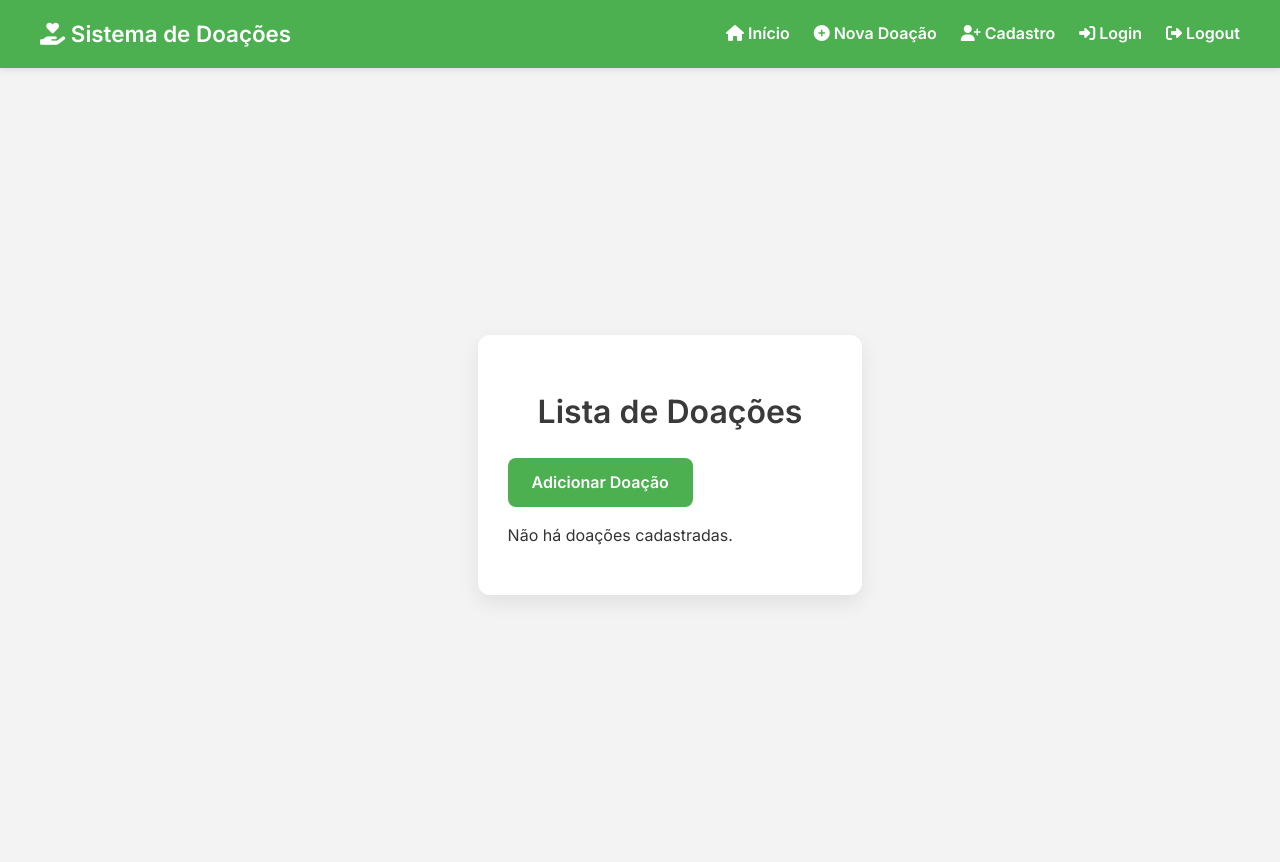
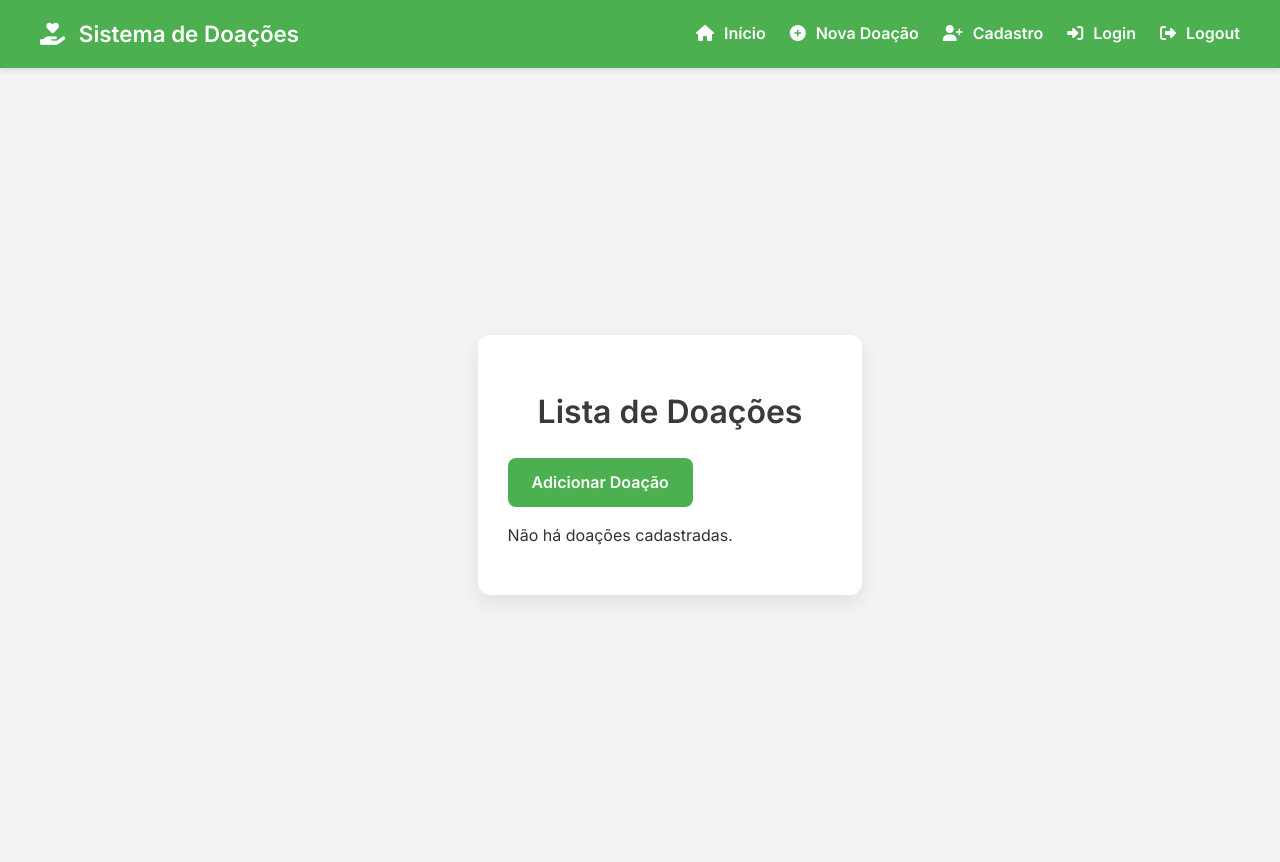
Before and after one commit to phpBass/projetodoacoes, a Django app: page /doacoes/ in a window 1280 px wide. Run offline with Django 5.2, Linux system fonts and the light colour scheme; data that the repository does not hold is empty.

Commit message:
Update style.css

```diff
--- a/projeto_doacoes/doacoes/static/css/style.css
+++ b/projeto_doacoes/doacoes/static/css/style.css
@@ -201,3 +201,10 @@ textarea:invalid {
 .nav-links li a:hover {
     color: #d7f4db;
 }
+.nav-links i {
+    margin-right: 6px;
+    color: white; /* ou a cor que preferir */
+}
+.nav-logo i {
+    margin-right: 8px;
+}
```
